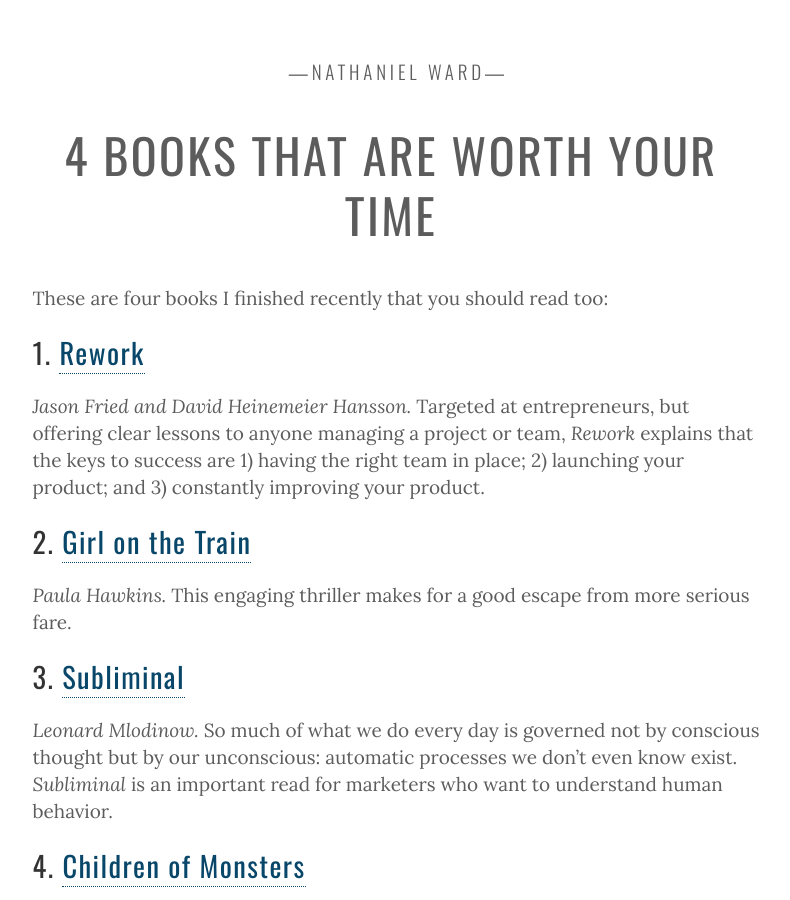
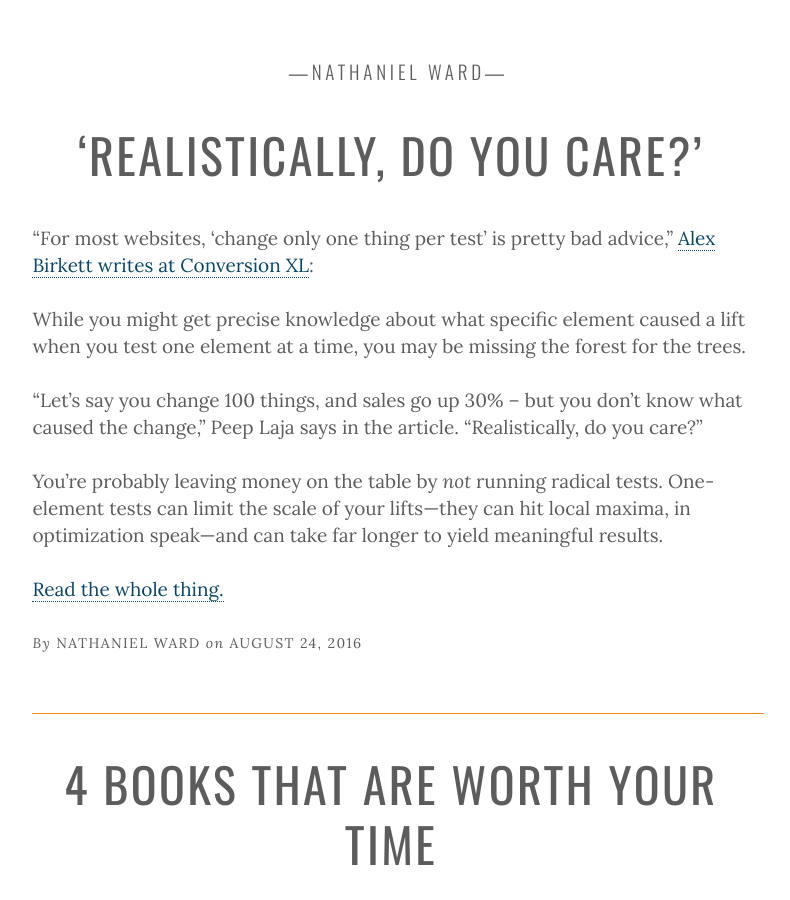
Before and after one commit to nathanielward/nathanielward.github.io, a Jekyll site: the page built from index.html, in a window 1280 px wide and 900 px high. Shown: the whole window, without its empty margins (267-1057 px from the left). Built offline with Jekyll 4.4.1, drawn with Linux system fonts in a browser that asks for light colours; the list of posts is cut into pages by our own code; some of the changed text lies outside the part shown.

Commit message:
Publish post

```diff
--- /dev/null
+++ b/_posts/2016-08-24-one-change.md
@@ -0,0 +1,18 @@
+---
+title: 	‘Realistically, do you care?’
+author: Nathaniel Ward
+layout: post
+tags:
+    - Optimization
+    - Testing
+---
+
+"For most websites, 'change only one thing per test' is pretty bad advice," [Alex Birkett writes at Conversion XL](http://conversionxl.com/one-change-per-test/):
+
+While you might get precise knowledge about what specific element caused a lift when you test one element at a time, you may be missing the forest for the trees.
+
+"Let’s say you change 100 things, and sales go up 30% – but you don’t know what caused the change," Peep Laja says in the article. "Realistically, do you care?"
+
+You're probably leaving money on the table by *not* running radical tests. One-element tests can limit the scale of your lifts---they can hit local maxima, in optimization speak---and can take far longer to yield meaningful results.
+
+[Read the whole thing.](http://conversionxl.com/one-change-per-test/)
```
Also changed, not shown: _posts/2016-08-18-books.md (+1 -1 lines).
